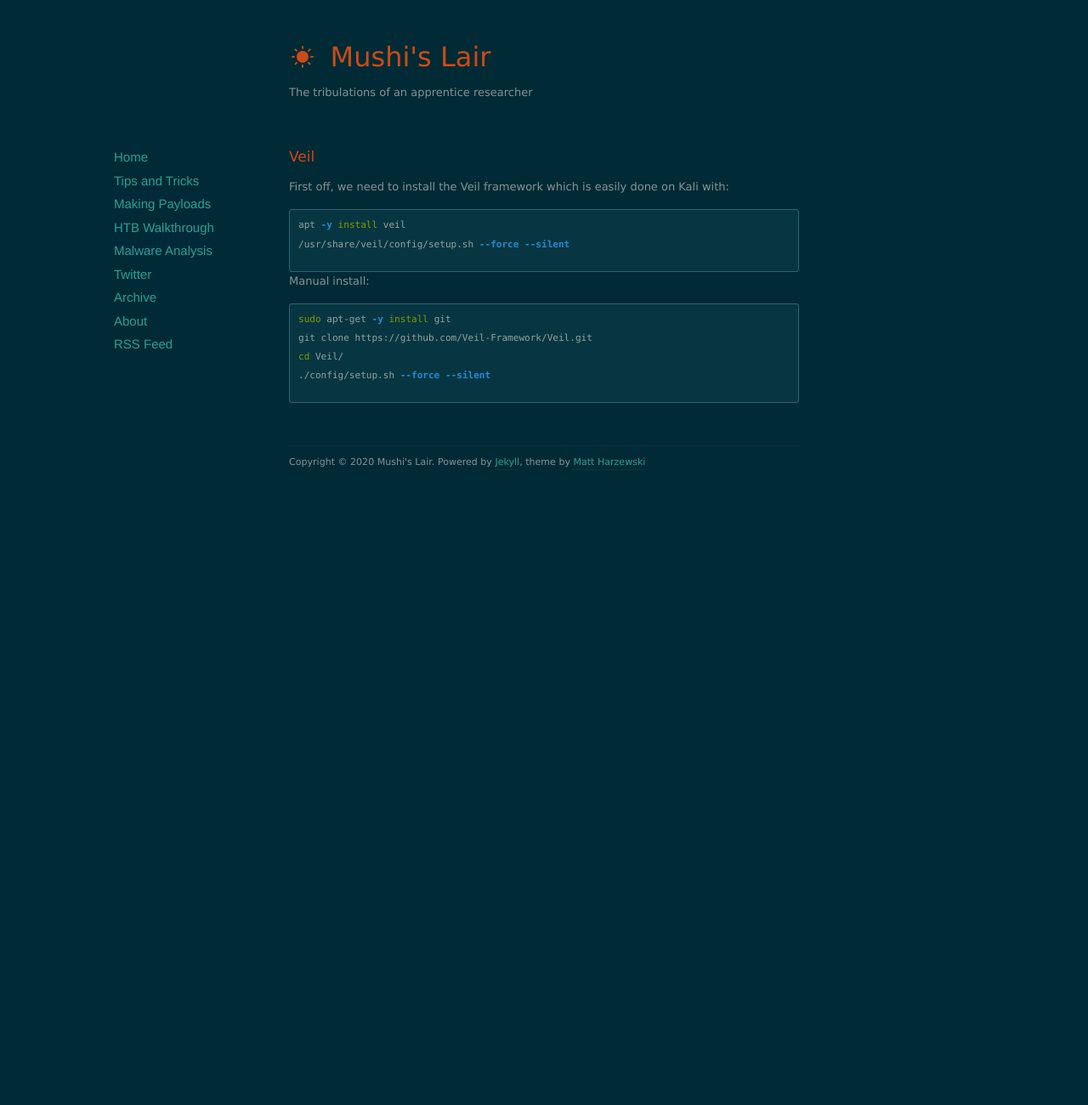
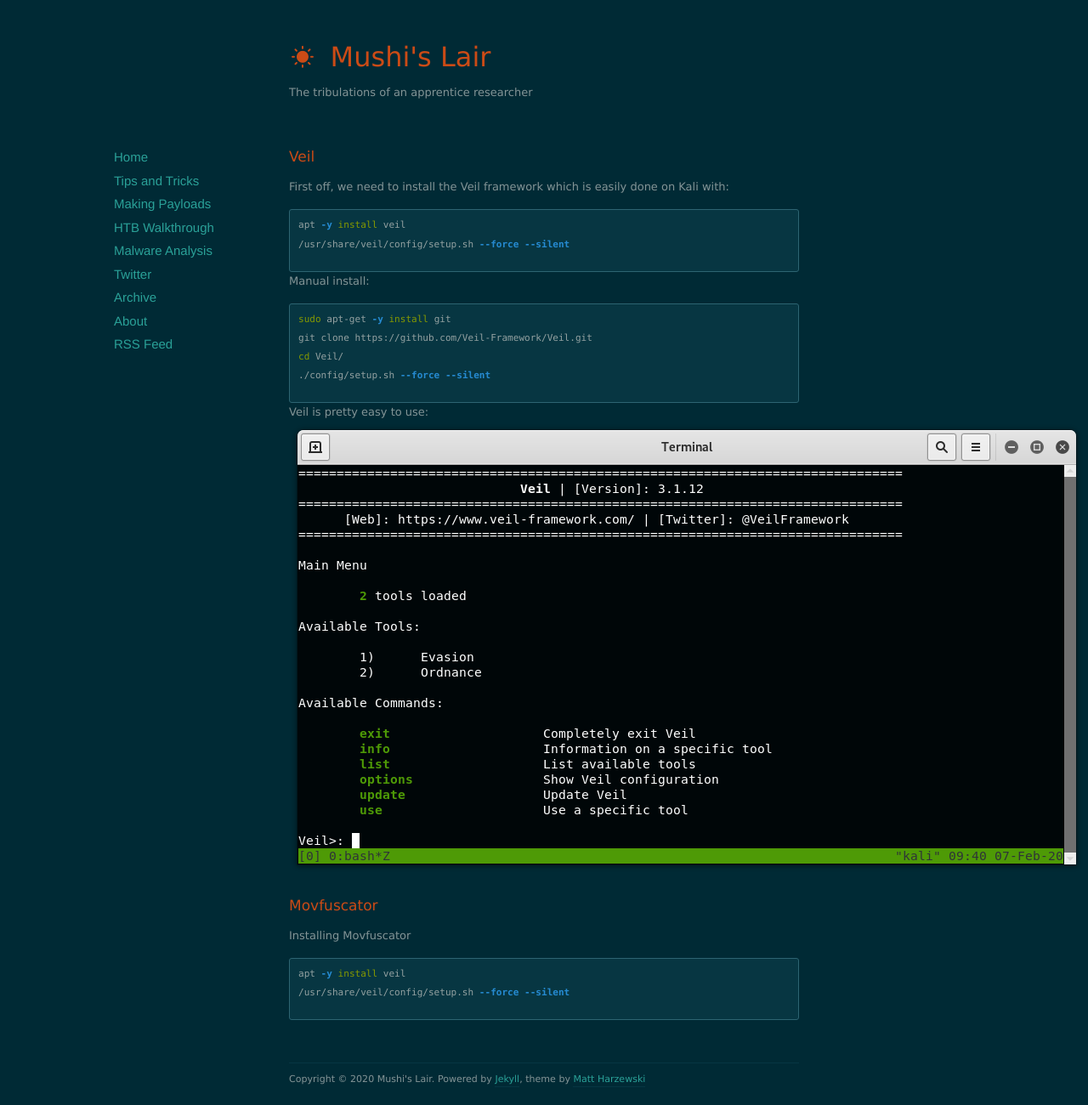
Before and after one commit to Mushi-mushi/mushi-mushi.github.io, a Jekyll site: the page built from payloads/index.markdown, in a window 1280 px wide. Shown: the whole page at 85% size. Built offline with Jekyll 4.4.1, drawn with Linux system fonts in a browser that asks for light colours; nearby versions of some CDN libraries; before the commit the page ends 900 px from its top, so only the background shows below that.

Commit message:
Update index.markdown

```diff
--- a/payloads/index.markdown
+++ b/payloads/index.markdown
@@ -18,3 +18,14 @@
 cd Veil/
 ./config/setup.sh --force --silent
 {% endhighlight %}
+
+Veil is pretty easy to use:
+![picture1](/ressources/veil/Screenshot from 2020-02-07 09-40-32.png)
+
+Movfuscator
+=============
+Installing Movfuscator
+{% highlight bash%}
+apt -y install veil
+/usr/share/veil/config/setup.sh --force --silent
+{% endhighlight %}
```
